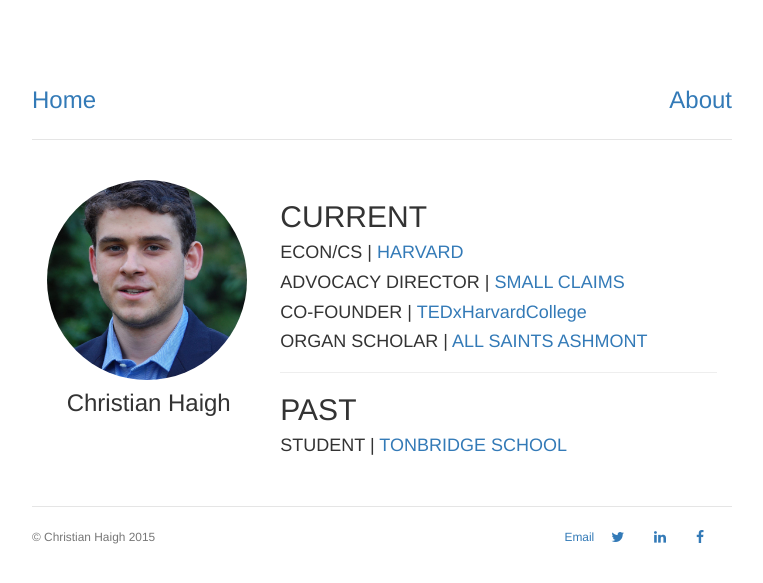
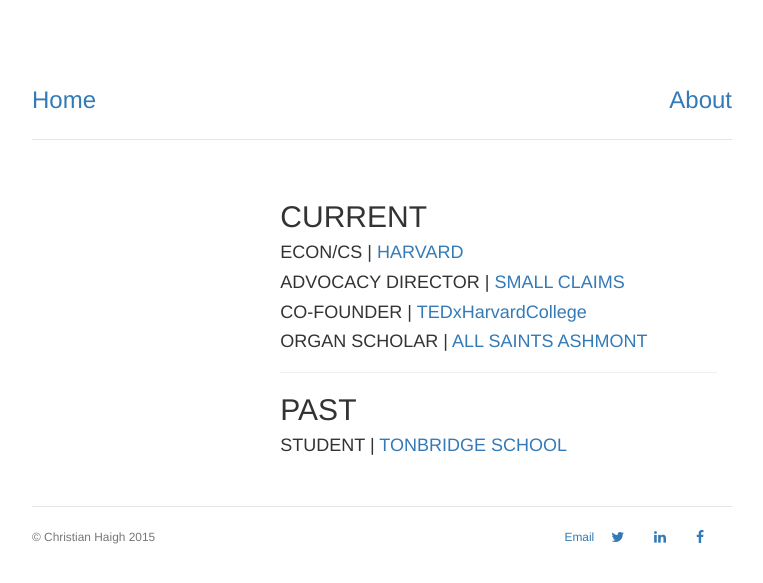
Before and after one commit to christianhaigh/christianhaigh.github.io, a Jekyll site: the page built from index.html, in a window 1280 px wide. Shown: the top 583 px of the page, without its empty margins (258-1021 px from the left). Built offline with Jekyll 4.4.1, drawn with Linux system fonts in a browser that asks for light colours.

Commit message:
Update index.html

```diff
--- a/index.html
+++ b/index.html
@@ -4,8 +4,6 @@
 ---
 <div class="row marketing">
 	<div class="col-sm-4">
-		<img  class="img-circle avatar" alt="Christian Haigh" src="/pictures/christian_haigh.jpg" width="200px">
-		<h5>Christian Haigh</h5>
 	</div>
 
 	<div class="col-sm-8">
```
